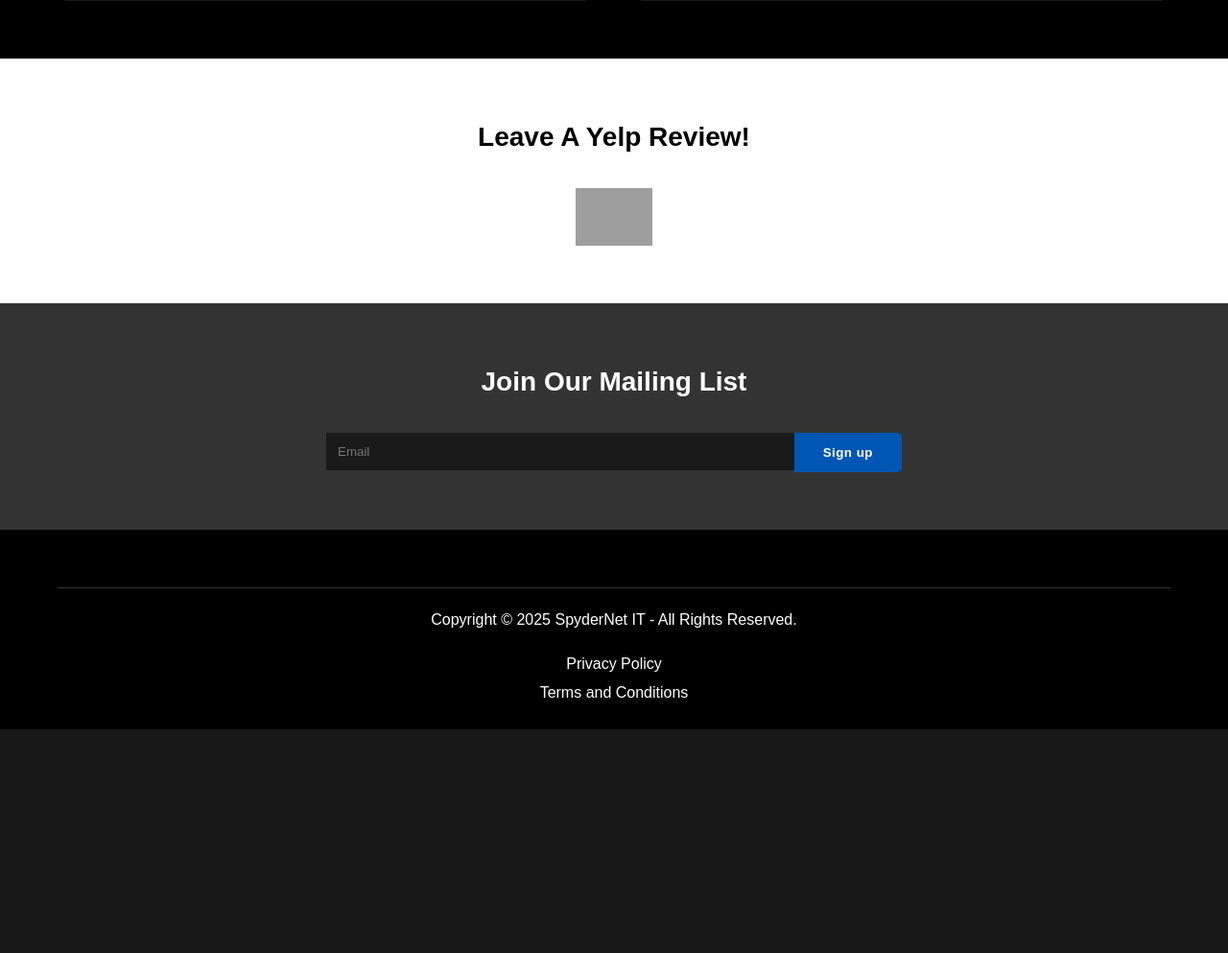
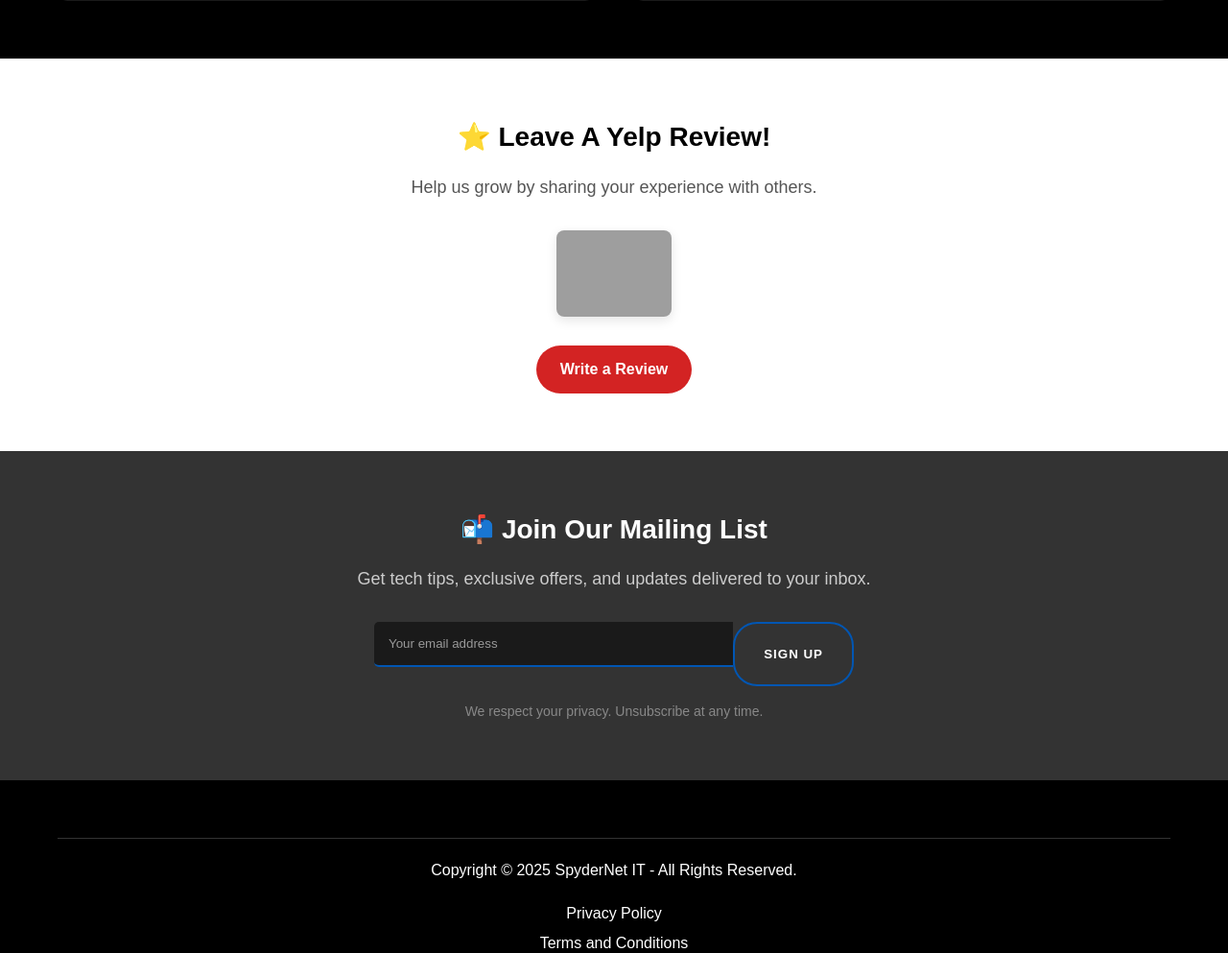
Before and after one commit to octagonn/octagonn, a PHP site: page / in a window 1280 px wide. Shown: the part 2353-3346 px from the top of the page at 96% size. Before the commit the page ends 3113 px from the top, so only its background shows below. Run offline with PHP 8.4, Linux system fonts and the light colour scheme; grey boxes are pictures that could not be loaded.

Commit message:
Yelp Review Section Enhancements and Newsletter Section Improvements

```diff
--- a/css/style.css
+++ b/css/style.css
@@ -397,13 +397,48 @@ form textarea:focus::placeholder {
 
 .reviews h2 {
     font-size: 28px;
+    margin-bottom: 15px;
+    display: inline-block;
+}
+
+.review-text {
+    font-size: 18px;
+    color: #555;
     margin-bottom: 30px;
 }
 
 .reviews .yelp-icon {
-    max-width: 80px;
-    margin: 0 auto;
+    max-width: 120px;
+    margin: 0 auto 20px;
     display: block;
+    border-radius: 8px;
+    box-shadow: 0 4px 12px rgba(0, 0, 0, 0.1);
+}
+
+.review-link {
+    display: inline-block;
+    transition: all 0.3s ease;
+    transform: scale(1);
+}
+
+.review-link:hover {
+    transform: scale(1.05);
+}
+
+.review-button {
+    display: inline-block;
+    background: #d32323;
+    color: #fff;
+    padding: 12px 25px;
+    border-radius: 25px;
+    font-weight: bold;
+    margin-top: 10px;
+    transition: all 0.3s ease;
+}
+
+.review-button:hover {
+    background: #af1d1d;
+    box-shadow: 0 4px 10px rgba(211, 35, 35, 0.3);
 }
 
 /* Newsletter Section */
@@ -415,28 +450,36 @@ form textarea:focus::placeholder {
 
 .newsletter h2 {
     font-size: 28px;
-    margin-bottom: 30px;
+    margin-bottom: 15px;
+    display: inline-block;
+}
+
+.newsletter-text {
+    font-size: 18px;
+    color: #ccc;
+    max-width: 600px;
+    margin: 0 auto 30px;
 }
 
 .newsletter-form {
     display: flex;
-    max-width: 600px;
-    margin: 0 auto;
+    max-width: 500px;
+    margin: 0 auto 15px;
 }
 
 .newsletter-form input {
     flex: 1;
-    padding: 12px;
+    padding: 15px;
     border: none;
     background: #1a1a1a;
     color: #fff;
-    border-bottom: 2px solid #333;
-    transition: all 0.3s ease;
+    border-radius: 5px 0 0 5px;
+    border-bottom: 2px solid #0056b3;
 }
 
 .newsletter-form input:focus {
     outline: none;
-    border-bottom: 2px solid #0056b3;
+    background: #222;
     box-shadow: 0 5px 15px rgba(0, 86, 179, 0.2);
 }
 
@@ -448,14 +491,20 @@ form textarea:focus::placeholder {
     cursor: pointer;
     border-radius: 0 5px 5px 0;
     font-weight: bold;
-    letter-spacing: 0.5px;
+    text-transform: uppercase;
+    letter-spacing: 1px;
     transition: all 0.3s ease;
 }
 
 .newsletter-form button:hover {
-    background: #fff;
-    color: #000;
-    box-shadow: 0 5px 15px rgba(255, 255, 255, 0.3);
+    background: #0069d9;
+    box-shadow: 0 5px 15px rgba(0, 86, 179, 0.5);
+}
+
+.newsletter-privacy {
+    font-size: 14px;
+    color: #888;
+    margin-top: 15px;
 }
 
 /* Footer */
--- a/index.html
+++ b/index.html
@@ -98,20 +98,25 @@
 
     <section class="reviews">
         <div class="container">
-            <h2>Leave A Yelp Review!</h2>
-            <a href="https://www.yelp.com" target="_blank">
-                <img src="https://s3-media0.fl.yelpcdn.com/assets/srv0/yelp_design_web/7ef71bf77a43/assets/img/logos/logo_desktop_medium.png" alt="Yelp" class="yelp-icon">
+            <h2><span class="icon-yellow">⭐</span> Leave A Yelp Review!</h2>
+            <p class="review-text">Help us grow by sharing your experience with others.</p>
+            <a href="https://www.yelp.com" target="_blank" class="review-link">
+                <img src="https://s3-media0.fl.yelpcdn.com/assets/public/default.yji-860x460.yji-674bc5a7d86da8f8804f59339e318da9.png" alt="Yelp" class="yelp-icon">
+                <span class="review-button">Write a Review</span>
             </a>
         </div>
     </section>
 
     <section class="newsletter">
         <div class="container">
-            <h2>Join Our Mailing List</h2>
-            <div class="newsletter-form">
-                <input type="email" placeholder="Email">
+            <h2><span class="icon-blue">📬</span> Join Our Mailing List</h2>
+            <p class="newsletter-text">Get tech tips, exclusive offers, and updates delivered to your inbox.</p>
+            <form action="https://formsubmit.co/spydernetit@gmail.com" method="POST" class="newsletter-form">
+                <input type="email" name="email" placeholder="Your email address" required>
+                <input type="hidden" name="_subject" value="New newsletter signup">
                 <button type="submit">Sign up</button>
-            </div>
+            </form>
+            <p class="newsletter-privacy">We respect your privacy. Unsubscribe at any time.</p>
         </div>
     </section>
 
```
Also changed, not shown: about.html (+24 -0 lines), contact.html (+12 -7 lines), services.html (+24 -0 lines).
